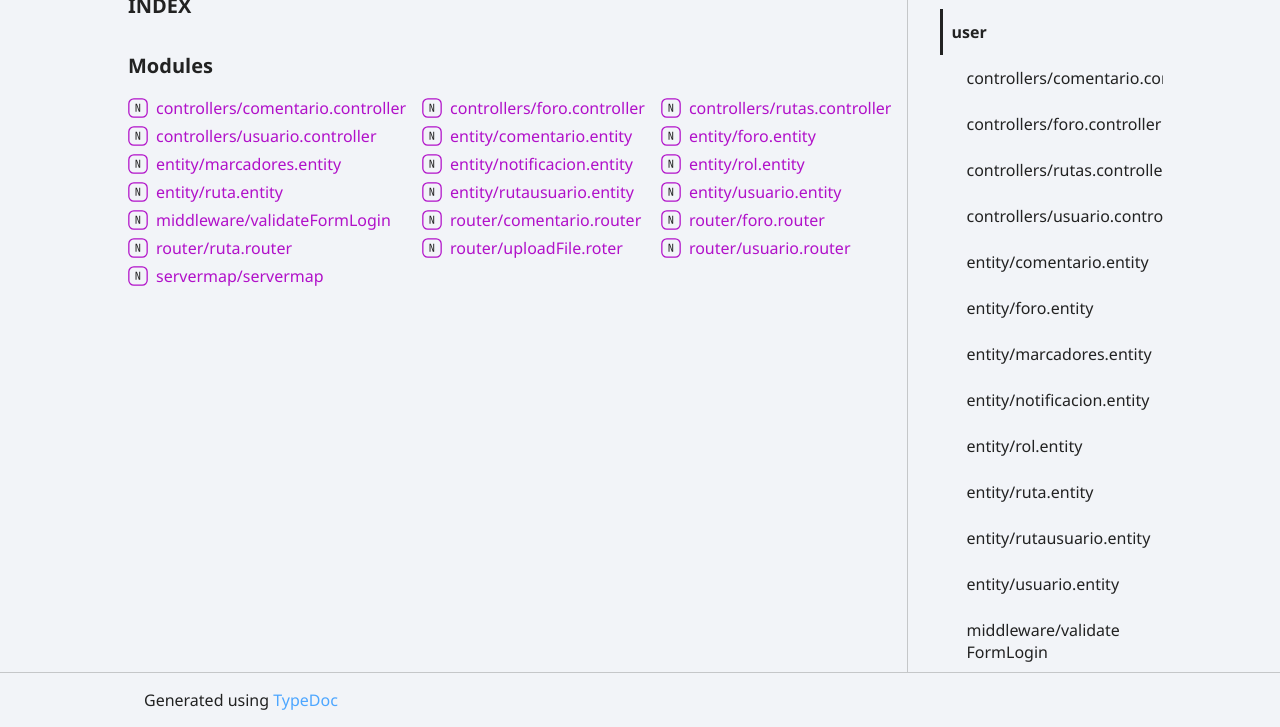
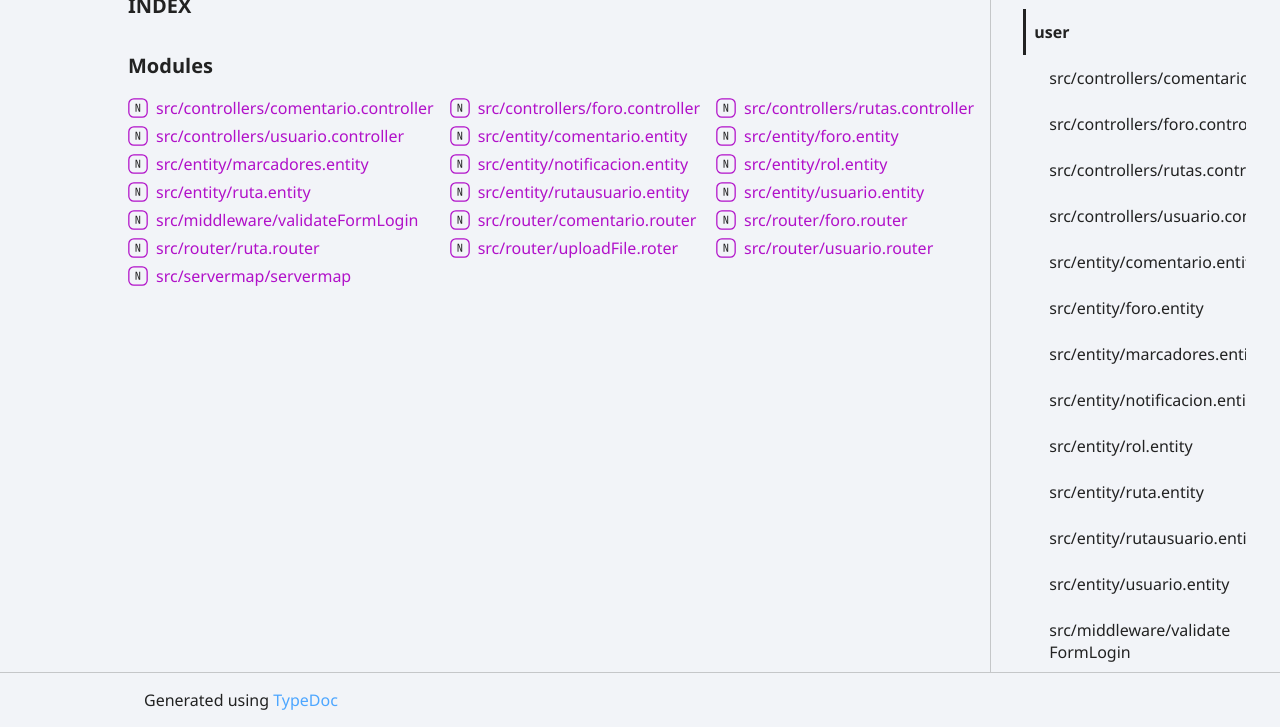
Before and after one commit to cristianh/documentacion-backend-ruta-amigaapp, a plain HTML site: page modules.html in a window 1280 px wide. Shown: the part 144-871 px from the top of the page. Drawn offline with Linux system fonts and the light colour scheme.

Commit message:
actualizando archivos

```diff
--- a/modules.html
+++ b/modules.html
@@ -15,25 +15,25 @@
 <h3 class="tsd-index-heading uppercase">Index</h3>
 <section class="tsd-index-section">
 <h3 class="tsd-index-heading">Modules</h3>
-<div class="tsd-index-list"><a href="modules/controllers_comentario_controller.html" class="tsd-index-link tsd-kind-module"><svg class="tsd-kind-icon" width="24" height="24" viewBox="0 0 24 24"><rect fill="var(--color-icon-background)" stroke="var(--color-ts-namespace)" stroke-width="1.5" x="1" y="1" width="22" height="22" rx="6" id="icon-4-path"></rect><path d="M9.33 16V7.24H10.77L13.446 14.74C13.43 14.54 13.41 14.296 13.386 14.008C13.37 13.712 13.354 13.404 13.338 13.084C13.33 12.756 13.326 12.448 13.326 12.16V7.24H14.37V16H12.93L10.266 8.5C10.282 8.692 10.298 8.936 10.314 9.232C10.33 9.52 10.342 9.828 10.35 10.156C10.366 10.476 10.374 10.784 10.374 11.08V16H9.33Z" fill="var(--color-text)" id="icon-4-text"></path></svg><span>controllers/comentario.controller</span></a>
-<a href="modules/controllers_foro_controller.html" class="tsd-index-link tsd-kind-module"><svg class="tsd-kind-icon" width="24" height="24" viewBox="0 0 24 24"><use href="#icon-4-path"></use><use href="#icon-4-text"></use></svg><span>controllers/foro.controller</span></a>
-<a href="modules/controllers_rutas_controller.html" class="tsd-index-link tsd-kind-module"><svg class="tsd-kind-icon" width="24" height="24" viewBox="0 0 24 24"><use href="#icon-4-path"></use><use href="#icon-4-text"></use></svg><span>controllers/rutas.controller</span></a>
-<a href="modules/controllers_usuario_controller.html" class="tsd-index-link tsd-kind-module"><svg class="tsd-kind-icon" width="24" height="24" viewBox="0 0 24 24"><use href="#icon-4-path"></use><use href="#icon-4-text"></use></svg><span>controllers/usuario.controller</span></a>
-<a href="modules/entity_comentario_entity.html" class="tsd-index-link tsd-kind-module"><svg class="tsd-kind-icon" width="24" height="24" viewBox="0 0 24 24"><use href="#icon-4-path"></use><use href="#icon-4-text"></use></svg><span>entity/comentario.entity</span></a>
-<a href="modules/entity_foro_entity.html" class="tsd-index-link tsd-kind-module"><svg class="tsd-kind-icon" width="24" height="24" viewBox="0 0 24 24"><use href="#icon-4-path"></use><use href="#icon-4-text"></use></svg><span>entity/foro.entity</span></a>
-<a href="modules/entity_marcadores_entity.html" class="tsd-index-link tsd-kind-module"><svg class="tsd-kind-icon" width="24" height="24" viewBox="0 0 24 24"><use href="#icon-4-path"></use><use href="#icon-4-text"></use></svg><span>entity/marcadores.entity</span></a>
-<a href="modules/entity_notificacion_entity.html" class="tsd-index-link tsd-kind-module"><svg class="tsd-kind-icon" width="24" height="24" viewBox="0 0 24 24"><use href="#icon-4-path"></use><use href="#icon-4-text"></use></svg><span>entity/notificacion.entity</span></a>
-<a href="modules/entity_rol_entity.html" class="tsd-index-link tsd-kind-module"><svg class="tsd-kind-icon" width="24" height="24" viewBox="0 0 24 24"><use href="#icon-4-path"></use><use href="#icon-4-text"></use></svg><span>entity/rol.entity</span></a>
-<a href="modules/entity_ruta_entity.html" class="tsd-index-link tsd-kind-module"><svg class="tsd-kind-icon" width="24" height="24" viewBox="0 0 24 24"><use href="#icon-4-path"></use><use href="#icon-4-text"></use></svg><span>entity/ruta.entity</span></a>
-<a href="modules/entity_rutausuario_entity.html" class="tsd-index-link tsd-kind-module"><svg class="tsd-kind-icon" width="24" height="24" viewBox="0 0 24 24"><use href="#icon-4-path"></use><use href="#icon-4-text"></use></svg><span>entity/rutausuario.entity</span></a>
-<a href="modules/entity_usuario_entity.html" class="tsd-index-link tsd-kind-module"><svg class="tsd-kind-icon" width="24" height="24" viewBox="0 0 24 24"><use href="#icon-4-path"></use><use href="#icon-4-text"></use></svg><span>entity/usuario.entity</span></a>
-<a href="modules/middleware_validateFormLogin.html" class="tsd-index-link tsd-kind-module"><svg class="tsd-kind-icon" width="24" height="24" viewBox="0 0 24 24"><use href="#icon-4-path"></use><use href="#icon-4-text"></use></svg><span>middleware/validate<wbr/>Form<wbr/>Login</span></a>
-<a href="modules/router_comentario_router.html" class="tsd-index-link tsd-kind-module"><svg class="tsd-kind-icon" width="24" height="24" viewBox="0 0 24 24"><use href="#icon-4-path"></use><use href="#icon-4-text"></use></svg><span>router/comentario.router</span></a>
-<a href="modules/router_foro_router.html" class="tsd-index-link tsd-kind-module"><svg class="tsd-kind-icon" width="24" height="24" viewBox="0 0 24 24"><use href="#icon-4-path"></use><use href="#icon-4-text"></use></svg><span>router/foro.router</span></a>
-<a href="modules/router_ruta_router.html" class="tsd-index-link tsd-kind-module"><svg class="tsd-kind-icon" width="24" height="24" viewBox="0 0 24 24"><use href="#icon-4-path"></use><use href="#icon-4-text"></use></svg><span>router/ruta.router</span></a>
-<a href="modules/router_uploadFile_roter.html" class="tsd-index-link tsd-kind-module"><svg class="tsd-kind-icon" width="24" height="24" viewBox="0 0 24 24"><use href="#icon-4-path"></use><use href="#icon-4-text"></use></svg><span>router/upload<wbr/>File.roter</span></a>
-<a href="modules/router_usuario_router.html" class="tsd-index-link tsd-kind-module"><svg class="tsd-kind-icon" width="24" height="24" viewBox="0 0 24 24"><use href="#icon-4-path"></use><use href="#icon-4-text"></use></svg><span>router/usuario.router</span></a>
-<a href="modules/servermap_servermap.html" class="tsd-index-link tsd-kind-module"><svg class="tsd-kind-icon" width="24" height="24" viewBox="0 0 24 24"><use href="#icon-4-path"></use><use href="#icon-4-text"></use></svg><span>servermap/servermap</span></a>
+<div class="tsd-index-list"><a href="modules/src_controllers_comentario_controller.html" class="tsd-index-link tsd-kind-module"><svg class="tsd-kind-icon" width="24" height="24" viewBox="0 0 24 24"><rect fill="var(--color-icon-background)" stroke="var(--color-ts-namespace)" stroke-width="1.5" x="1" y="1" width="22" height="22" rx="6" id="icon-4-path"></rect><path d="M9.33 16V7.24H10.77L13.446 14.74C13.43 14.54 13.41 14.296 13.386 14.008C13.37 13.712 13.354 13.404 13.338 13.084C13.33 12.756 13.326 12.448 13.326 12.16V7.24H14.37V16H12.93L10.266 8.5C10.282 8.692 10.298 8.936 10.314 9.232C10.33 9.52 10.342 9.828 10.35 10.156C10.366 10.476 10.374 10.784 10.374 11.08V16H9.33Z" fill="var(--color-text)" id="icon-4-text"></path></svg><span>src/controllers/comentario.controller</span></a>
+<a href="modules/src_controllers_foro_controller.html" class="tsd-index-link tsd-kind-module"><svg class="tsd-kind-icon" width="24" height="24" viewBox="0 0 24 24"><use href="#icon-4-path"></use><use href="#icon-4-text"></use></svg><span>src/controllers/foro.controller</span></a>
+<a href="modules/src_controllers_rutas_controller.html" class="tsd-index-link tsd-kind-module"><svg class="tsd-kind-icon" width="24" height="24" viewBox="0 0 24 24"><use href="#icon-4-path"></use><use href="#icon-4-text"></use></svg><span>src/controllers/rutas.controller</span></a>
+<a href="modules/src_controllers_usuario_controller.html" class="tsd-index-link tsd-kind-module"><svg class="tsd-kind-icon" width="24" height="24" viewBox="0 0 24 24"><use href="#icon-4-path"></use><use href="#icon-4-text"></use></svg><span>src/controllers/usuario.controller</span></a>
+<a href="modules/src_entity_comentario_entity.html" class="tsd-index-link tsd-kind-module"><svg class="tsd-kind-icon" width="24" height="24" viewBox="0 0 24 24"><use href="#icon-4-path"></use><use href="#icon-4-text"></use></svg><span>src/entity/comentario.entity</span></a>
+<a href="modules/src_entity_foro_entity.html" class="tsd-index-link tsd-kind-module"><svg class="tsd-kind-icon" width="24" height="24" viewBox="0 0 24 24"><use href="#icon-4-path"></use><use href="#icon-4-text"></use></svg><span>src/entity/foro.entity</span></a>
+<a href="modules/src_entity_marcadores_entity.html" class="tsd-index-link tsd-kind-module"><svg class="tsd-kind-icon" width="24" height="24" viewBox="0 0 24 24"><use href="#icon-4-path"></use><use href="#icon-4-text"></use></svg><span>src/entity/marcadores.entity</span></a>
+<a href="modules/src_entity_notificacion_entity.html" class="tsd-index-link tsd-kind-module"><svg class="tsd-kind-icon" width="24" height="24" viewBox="0 0 24 24"><use href="#icon-4-path"></use><use href="#icon-4-text"></use></svg><span>src/entity/notificacion.entity</span></a>
+<a href="modules/src_entity_rol_entity.html" class="tsd-index-link tsd-kind-module"><svg class="tsd-kind-icon" width="24" height="24" viewBox="0 0 24 24"><use href="#icon-4-path"></use><use href="#icon-4-text"></use></svg><span>src/entity/rol.entity</span></a>
+<a href="modules/src_entity_ruta_entity.html" class="tsd-index-link tsd-kind-module"><svg class="tsd-kind-icon" width="24" height="24" viewBox="0 0 24 24"><use href="#icon-4-path"></use><use href="#icon-4-text"></use></svg><span>src/entity/ruta.entity</span></a>
+<a href="modules/src_entity_rutausuario_entity.html" class="tsd-index-link tsd-kind-module"><svg class="tsd-kind-icon" width="24" height="24" viewBox="0 0 24 24"><use href="#icon-4-path"></use><use href="#icon-4-text"></use></svg><span>src/entity/rutausuario.entity</span></a>
+<a href="modules/src_entity_usuario_entity.html" class="tsd-index-link tsd-kind-module"><svg class="tsd-kind-icon" width="24" height="24" viewBox="0 0 24 24"><use href="#icon-4-path"></use><use href="#icon-4-text"></use></svg><span>src/entity/usuario.entity</span></a>
+<a href="modules/src_middleware_validateFormLogin.html" class="tsd-index-link tsd-kind-module"><svg class="tsd-kind-icon" width="24" height="24" viewBox="0 0 24 24"><use href="#icon-4-path"></use><use href="#icon-4-text"></use></svg><span>src/middleware/validate<wbr/>Form<wbr/>Login</span></a>
+<a href="modules/src_router_comentario_router.html" class="tsd-index-link tsd-kind-module"><svg class="tsd-kind-icon" width="24" height="24" viewBox="0 0 24 24"><use href="#icon-4-path"></use><use href="#icon-4-text"></use></svg><span>src/router/comentario.router</span></a>
+<a href="modules/src_router_foro_router.html" class="tsd-index-link tsd-kind-module"><svg class="tsd-kind-icon" width="24" height="24" viewBox="0 0 24 24"><use href="#icon-4-path"></use><use href="#icon-4-text"></use></svg><span>src/router/foro.router</span></a>
+<a href="modules/src_router_ruta_router.html" class="tsd-index-link tsd-kind-module"><svg class="tsd-kind-icon" width="24" height="24" viewBox="0 0 24 24"><use href="#icon-4-path"></use><use href="#icon-4-text"></use></svg><span>src/router/ruta.router</span></a>
+<a href="modules/src_router_uploadFile_roter.html" class="tsd-index-link tsd-kind-module"><svg class="tsd-kind-icon" width="24" height="24" viewBox="0 0 24 24"><use href="#icon-4-path"></use><use href="#icon-4-text"></use></svg><span>src/router/upload<wbr/>File.roter</span></a>
+<a href="modules/src_router_usuario_router.html" class="tsd-index-link tsd-kind-module"><svg class="tsd-kind-icon" width="24" height="24" viewBox="0 0 24 24"><use href="#icon-4-path"></use><use href="#icon-4-text"></use></svg><span>src/router/usuario.router</span></a>
+<a href="modules/src_servermap_servermap.html" class="tsd-index-link tsd-kind-module"><svg class="tsd-kind-icon" width="24" height="24" viewBox="0 0 24 24"><use href="#icon-4-path"></use><use href="#icon-4-text"></use></svg><span>src/servermap/servermap</span></a>
 </div></section></section></section></div>
 <div class="col-4 col-menu menu-sticky-wrap menu-highlight">
 <div class="tsd-navigation settings">
@@ -56,25 +56,25 @@
 <ul>
 <li class="current selected"><a href="modules.html">user</a>
 <ul>
-<li class="tsd-kind-module"><a href="modules/controllers_comentario_controller.html">controllers/comentario.controller</a></li>
-<li class="tsd-kind-module"><a href="modules/controllers_foro_controller.html">controllers/foro.controller</a></li>
-<li class="tsd-kind-module"><a href="modules/controllers_rutas_controller.html">controllers/rutas.controller</a></li>
-<li class="tsd-kind-module"><a href="modules/controllers_usuario_controller.html">controllers/usuario.controller</a></li>
-<li class="tsd-kind-module"><a href="modules/entity_comentario_entity.html">entity/comentario.entity</a></li>
-<li class="tsd-kind-module"><a href="modules/entity_foro_entity.html">entity/foro.entity</a></li>
-<li class="tsd-kind-module"><a href="modules/entity_marcadores_entity.html">entity/marcadores.entity</a></li>
-<li class="tsd-kind-module"><a href="modules/entity_notificacion_entity.html">entity/notificacion.entity</a></li>
-<li class="tsd-kind-module"><a href="modules/entity_rol_entity.html">entity/rol.entity</a></li>
-<li class="tsd-kind-module"><a href="modules/entity_ruta_entity.html">entity/ruta.entity</a></li>
-<li class="tsd-kind-module"><a href="modules/entity_rutausuario_entity.html">entity/rutausuario.entity</a></li>
-<li class="tsd-kind-module"><a href="modules/entity_usuario_entity.html">entity/usuario.entity</a></li>
-<li class="tsd-kind-module"><a href="modules/middleware_validateFormLogin.html">middleware/validate<wbr/>Form<wbr/>Login</a></li>
-<li class="tsd-kind-module"><a href="modules/router_comentario_router.html">router/comentario.router</a></li>
-<li class="tsd-kind-module"><a href="modules/router_foro_router.html">router/foro.router</a></li>
-<li class="tsd-kind-module"><a href="modules/router_ruta_router.html">router/ruta.router</a></li>
-<li class="tsd-kind-module"><a href="modules/router_uploadFile_roter.html">router/upload<wbr/>File.roter</a></li>
-<li class="tsd-kind-module"><a href="modules/router_usuario_router.html">router/usuario.router</a></li>
-<li class="tsd-kind-module"><a href="modules/servermap_servermap.html">servermap/servermap</a></li></ul></li></ul></div></details></nav></div></div>
+<li class="tsd-kind-module"><a href="modules/src_controllers_comentario_controller.html">src/controllers/comentario.controller</a></li>
+<li class="tsd-kind-module"><a href="modules/src_controllers_foro_controller.html">src/controllers/foro.controller</a></li>
+<li class="tsd-kind-module"><a href="modules/src_controllers_rutas_controller.html">src/controllers/rutas.controller</a></li>
+<li class="tsd-kind-module"><a href="modules/src_controllers_usuario_controller.html">src/controllers/usuario.controller</a></li>
+<li class="tsd-kind-module"><a href="modules/src_entity_comentario_entity.html">src/entity/comentario.entity</a></li>
+<li class="tsd-kind-module"><a href="modules/src_entity_foro_entity.html">src/entity/foro.entity</a></li>
+<li class="tsd-kind-module"><a href="modules/src_entity_marcadores_entity.html">src/entity/marcadores.entity</a></li>
+<li class="tsd-kind-module"><a href="modules/src_entity_notificacion_entity.html">src/entity/notificacion.entity</a></li>
+<li class="tsd-kind-module"><a href="modules/src_entity_rol_entity.html">src/entity/rol.entity</a></li>
+<li class="tsd-kind-module"><a href="modules/src_entity_ruta_entity.html">src/entity/ruta.entity</a></li>
+<li class="tsd-kind-module"><a href="modules/src_entity_rutausuario_entity.html">src/entity/rutausuario.entity</a></li>
+<li class="tsd-kind-module"><a href="modules/src_entity_usuario_entity.html">src/entity/usuario.entity</a></li>
+<li class="tsd-kind-module"><a href="modules/src_middleware_validateFormLogin.html">src/middleware/validate<wbr/>Form<wbr/>Login</a></li>
+<li class="tsd-kind-module"><a href="modules/src_router_comentario_router.html">src/router/comentario.router</a></li>
+<li class="tsd-kind-module"><a href="modules/src_router_foro_router.html">src/router/foro.router</a></li>
+<li class="tsd-kind-module"><a href="modules/src_router_ruta_router.html">src/router/ruta.router</a></li>
+<li class="tsd-kind-module"><a href="modules/src_router_uploadFile_roter.html">src/router/upload<wbr/>File.roter</a></li>
+<li class="tsd-kind-module"><a href="modules/src_router_usuario_router.html">src/router/usuario.router</a></li>
+<li class="tsd-kind-module"><a href="modules/src_servermap_servermap.html">src/servermap/servermap</a></li></ul></li></ul></div></details></nav></div></div>
 <div class="container tsd-generator">
 <p>Generated using <a href="https://typedoc.org/" target="_blank">TypeDoc</a></p></div>
 <div class="overlay"></div><script src="assets/main.js"></script></body></html>
```
Also changed, not shown: index.html (+55 -19 lines), assets/search.js.
